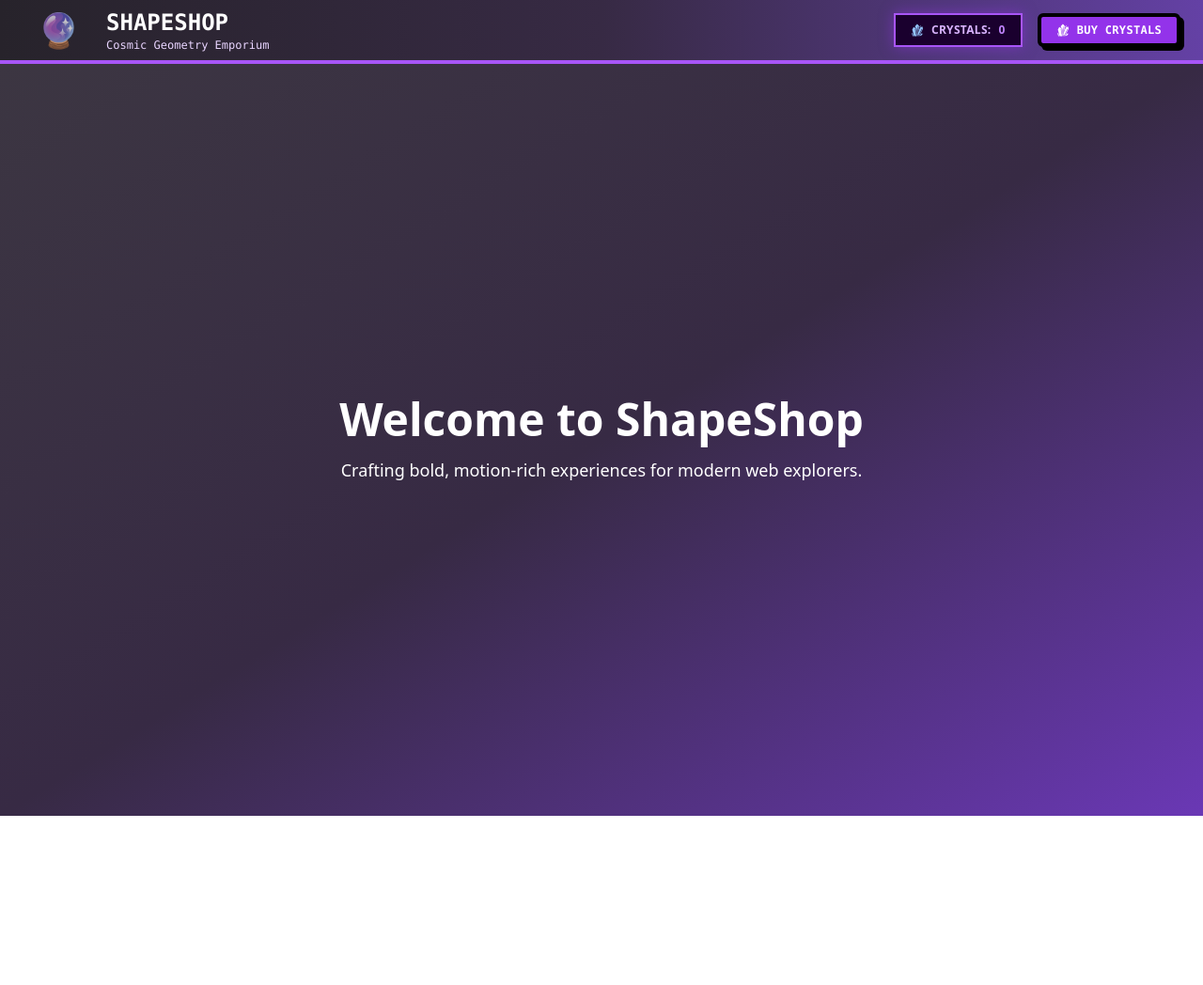
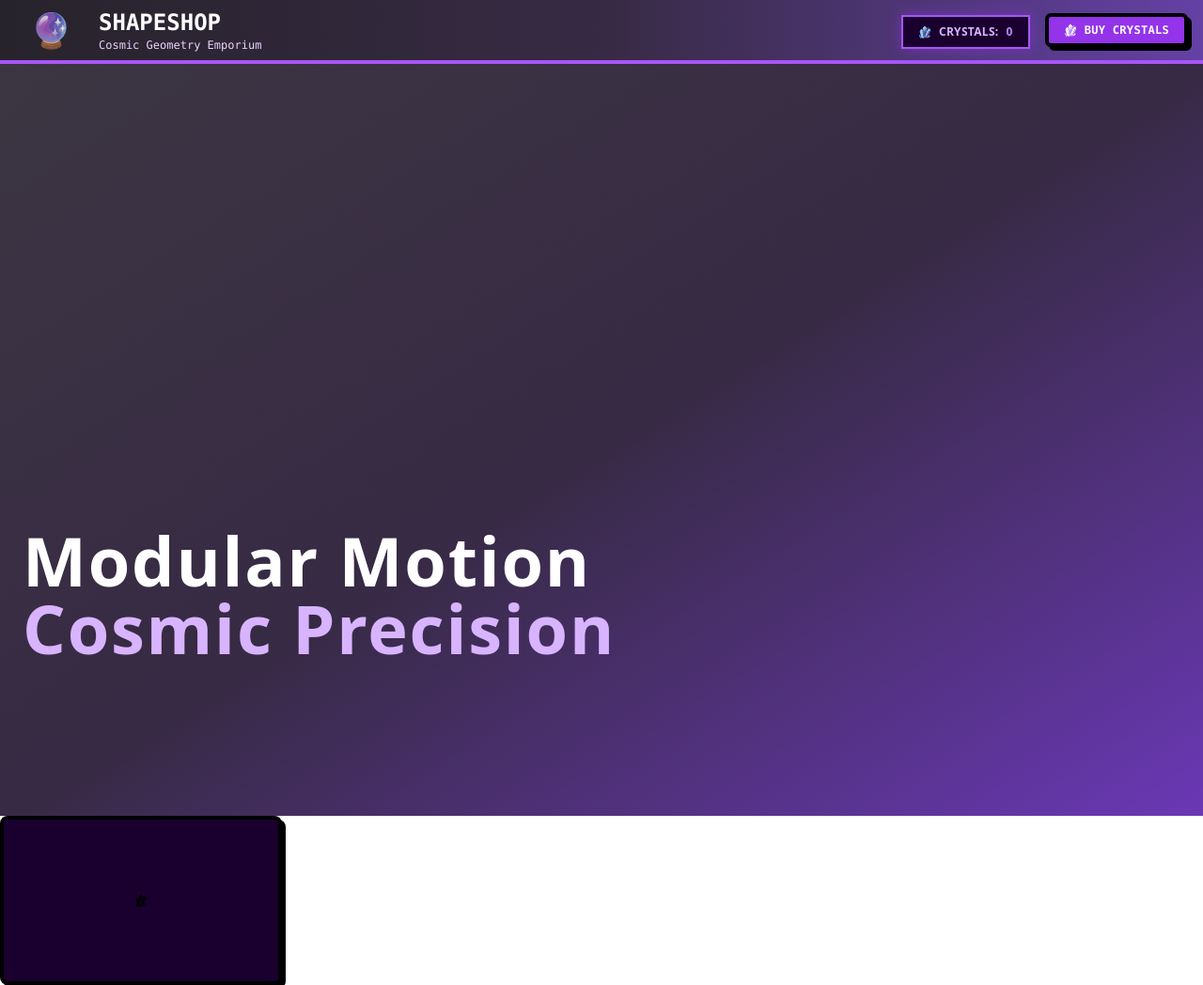
Before and after one commit to qtr-deagle/ShapeShop, a React (Vite) app: page / in a window 1280 px wide. Shown: the whole page at 94% size. Before the commit the page ends 868 px from the top, so only its background shows below. Built offline with nearby package versions, Linux system fonts and the light colour scheme.

Commit message:
Cleaning NavBar, Added card/card-button css, added Card component

```diff
--- a/src/App.css
+++ b/src/App.css
@@ -1,3 +1,34 @@
+.card {
+  width: 300px;              /* Adjust width as needed */
+  height: 180px;             /* Adjust height for content */
+  padding: 1rem;             /* Adds inner spacing */
+  transition: all 0.2s;
+  border: 4px solid #000;
+  box-shadow: 4px 4px 0px rgba(0, 0, 0, 1);
+  background-color: #1a002e; /* Optional: dark theme match */
+  border-radius: 0.5rem;     /* Optional: rounded corners */
+  display: flex;             /* Optional: layout control */
+  flex-direction: column;
+  justify-content: center;
+  align-items: center;
+  text-align: center;
+}
+.card:hover {
+  transform: translate(-4px, -4px);
+  box-shadow: 6px 6px 0px rgba(0, 0, 0, 1);
+}
+
+.card-button {
+  transition: all 0.2s;
+  border: 4px solid #000;
+  box-shadow: 4px 4px 0px rgba(0, 0, 0, 1);
+}
+
+.card-button:hover {
+  transform: translate(-4px, -4px);
+  box-shadow: 6px 6px 0px rgba(0, 0, 0, 1);
+}
+
 ul {
   list-style-type: none;
   margin: 0;
--- a/src/App.jsx
+++ b/src/App.jsx
@@ -1,12 +1,14 @@
+import './App.css';
 import NavBar from './components/NavBar';
 import Hero from './components/Hero';
-import './App.css';
+import Card from './components/card';
 
 const App = () => {
   return (
     <>
       <NavBar />
       <Hero />
+      <Card />
     </>
   );
 };
--- /dev/null
+++ b/src/components/Card.jsx
@@ -0,0 +1,13 @@
+import { GiCrystalGrowth } from "react-icons/gi";
+
+const Card = () => {
+    return (
+        <div>
+            <div className="card text-xs tracking-wide inline-flex items-center gap-2 rounded-md h-9 px-4 bg-purple-600 hover:bg-purple-800 font-bold font-mono">
+                <GiCrystalGrowth className="text-sm" />
+            </div>
+        </div>
+    )
+}
+
+export default Card
--- a/src/components/Hero.jsx
+++ b/src/components/Hero.jsx
@@ -3,11 +3,11 @@ import React from 'react';
 const Hero = () => {
     return (
         <section className="min-h-screen flex items-center justify-center bg-gradient-to-br from-[#3c3642] via-[#372a44] to-[#6a38b5] text-white">
-            <div className="text-center px-6">
-                <h1 className="text-5xl font-bold mb-4">Welcome to ShapeShop</h1>
-                <p className="text-lg max-w-xl mx-auto">
-                    Crafting bold, motion-rich experiences for modern web explorers.
-                </p>
+            <div className="absolute bottom-24 left-6 z-10">
+                <h2 className="text-3xl md:text-7xl font-extrabold text-white leading-tight tracking-wide">
+                    Modular Motion<br />
+                    <span className='text-purple-300'>Cosmic Precision</span>
+                </h2>
             </div>
         </section>
     );
--- a/src/components/NavBar.jsx
+++ b/src/components/NavBar.jsx
@@ -6,7 +6,7 @@ const NavBar = () => {
     const [open, setOpen] = useState(false);
 
     return (
-        <nav className="bg-gradient-to-r from-[#27232b] via-[#372a44] to-[#6441a5] text-white flex-wrap md: px-6 py-2 flex justify-between items-center border-b-4 border-purple-500 shadow-[0_0_20px_rgba(128,0,255,0.6)]">
+        <nav className="bg-gradient-to-r from-[#27232b] via-[#372a44] to-[#6441a5] text-white px-4 py-2 flex flex-wrap items-center justify-between border-b-4 border-purple-500 shadow-[0_0_20px_rgba(128,0,255,0.6)]">
             <div className="flex items-center space-x-4">
                 <a href='/' className="text-4xl animate-pulse ml-4">🔮</a>
                 <div>
@@ -26,15 +26,15 @@ const NavBar = () => {
             </div>
 
             <div className="flex items-center gap-4">
-                <div className="h-1 py-4 tracking-wide inline-flex items-center justify-center bg-[#1a002e] p-4 border-2 border-purple-500 shadow-[0_0_15px_rgba(147,51,234,0.5)] w-fit mx-auto">
+                <div className="h-1 mt-1 py-4 tracking-wide inline-flex items-center justify-center bg-[#1a002e] p-4 border-2 border-purple-500 shadow-[0_0_15px_rgba(147,51,234,0.5)] w-fit mx-auto">
                     <GiCrystalGrowth className="text-blue-300 text-sm mr-2" />
                     <span className="flex text-purple-300 font-bold text-xs tracking-wide">
                         CRYSTALS: <span className="text-purple-400 ml-2">0</span>
                     </span>
                 </div>
 
-                <button href='/' className="text-xs tracking-wide inline-flex items-center gap-2 rounded-md h-9 px-4 bg-purple-600 hover:bg-purple-800 border-4 border-black shadow-[4px_4px_0px_rgba(0,0,0,1)] hover:shadow-[6px_6px_0px_rgba(0,0,0,1)] font-bold font-mono transition-all duration-200 hover:-translate-x-1 hover:-translate-y-1">
-                    <GiCrystalGrowth className='text-sm' />
+                <button className="card-button text-xs tracking-wide inline-flex items-center gap-2 rounded-md h-9 px-4 bg-purple-600 hover:bg-purple-800 font-bold font-mono">
+                    <GiCrystalGrowth className="text-sm" />
                     BUY CRYSTALS
                 </button>
             </div>
```
